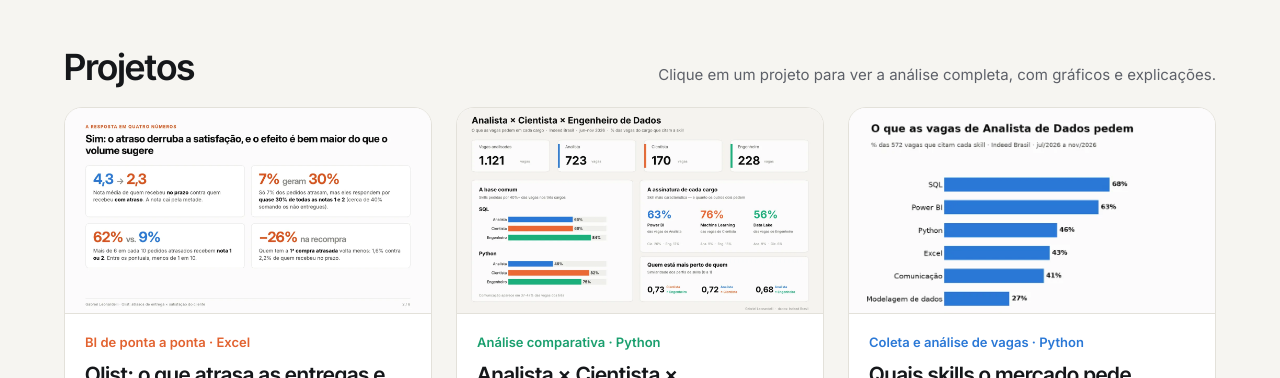
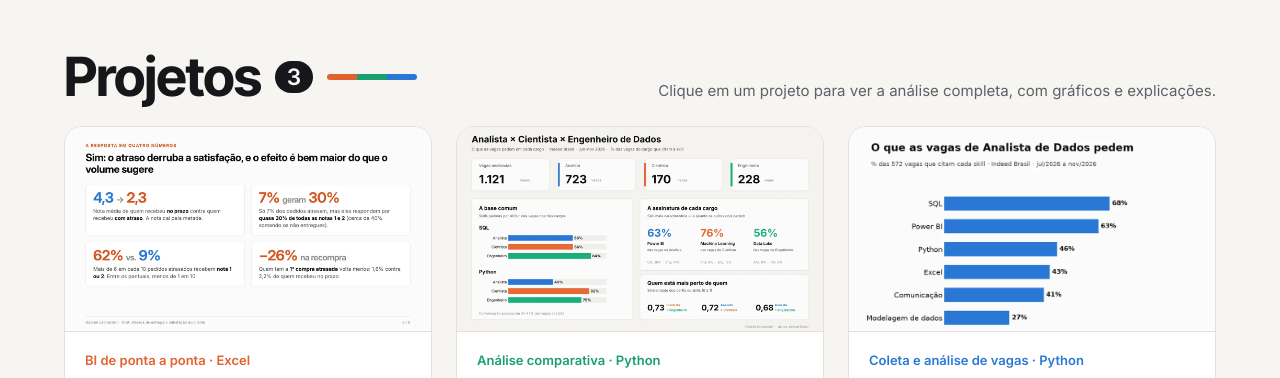
Before and after one commit to GabrielLeo12/GabrielLeo12.github.io, a plain HTML site: page index.html in a window 1280 px wide. Shown: the part 416-794 px from the top of the page. Drawn offline with Linux system fonts and the light colour scheme.

Commit message:
Add files via upload

```diff
--- a/index.html
+++ b/index.html
@@ -56,6 +56,9 @@ nav a.l:hover{color:var(--ink)}
 .projects{padding-top:clamp(8px,1.5vw,16px)}
 .head{display:flex;flex-wrap:wrap;justify-content:space-between;align-items:baseline;gap:6px 24px;margin-bottom:20px}
 .head p{color:var(--muted);font-size:15px}
+.head h2{font-size:clamp(36px,4.4vw,54px);font-weight:700;letter-spacing:-.02em;display:flex;align-items:center;gap:14px}
+.head h2::after{content:"";display:block;width:clamp(60px,7vw,96px);height:6px;border-radius:3px;background:linear-gradient(90deg,var(--orange) 0 33.3%,var(--green) 33.3% 66.6%,var(--blue) 66.6%)}
+.head h2 .n{font-size:.42em;font-weight:600;color:var(--bg);background:var(--ink);border-radius:999px;padding:4px 12px;letter-spacing:0}
 .grid{display:grid;grid-template-columns:repeat(3,minmax(0,1fr));gap:clamp(14px,2vw,24px)}
 .pc{display:flex;flex-direction:column;background:var(--panel);border:1px solid var(--line);border-radius:18px;overflow:hidden;text-decoration:none;transition:transform .2s,box-shadow .2s,border-color .2s}
 .pc:hover{transform:translateY(-4px);border-color:var(--c);box-shadow:0 22px 44px -28px rgba(0,0,0,.45)}
@@ -126,7 +129,7 @@ footer{padding:28px max(5vw,16px);border-top:1px solid var(--line);font-size:13p
 <main>
 <section class="band projects" id="projetos"><div class="wrap">
  <div class="head">
-  <h2>Projetos</h2>
+  <h2>Projetos <span class="n">3</span></h2>
   <p>Clique em um projeto para ver a análise completa, com gráficos e explicações.</p>
  </div>
  <div class="grid">
```
